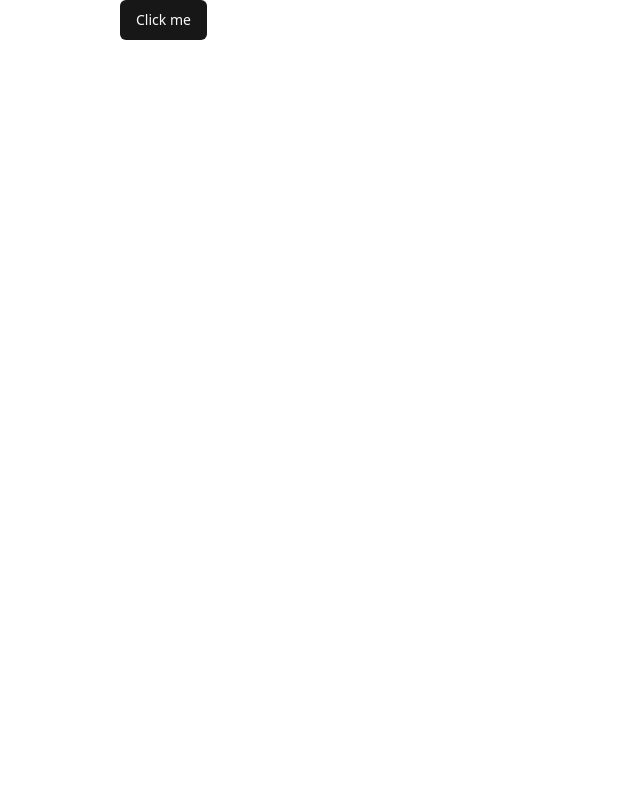
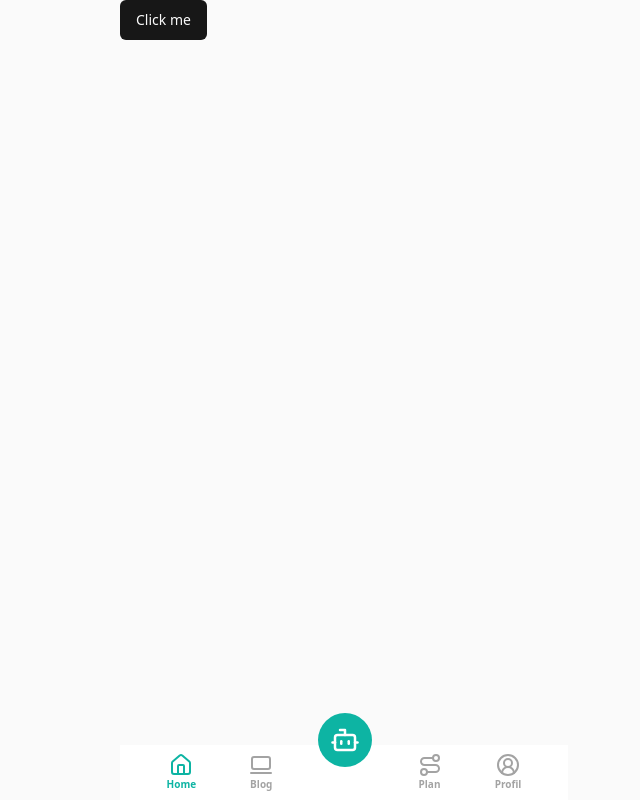
Before and after one commit to LeonardTarigan/sehati, a Next.js app: page / in a window 1280 px wide. Shown: the whole page, without its empty margins (296-936 px from the left). Built offline with nearby package versions, Linux system fonts and the light colour scheme.

Commit message:
feat: bottom nav

```diff
--- a/package.json
+++ b/package.json
@@ -26,6 +26,8 @@
     "eslint": "^8",
     "eslint-config-next": "14.2.16",
     "postcss": "^8",
+    "prettier": "^3.3.3",
+    "prettier-plugin-tailwindcss": "^0.6.8",
     "tailwindcss": "^3.4.1",
     "typescript": "^5"
   }
--- /dev/null
+++ b/src/app/(main)/layout.tsx
@@ -0,0 +1,17 @@
+"use client";
+
+import BottomNav from "@/components/shared/bottom-nav";
+import React from "react";
+
+export default function MainLayout({
+  children,
+}: Readonly<{
+  children: React.ReactNode;
+}>) {
+  return (
+    <div>
+      {children}
+      <BottomNav />
+    </div>
+  );
+}
--- a/src/app/layout.tsx
+++ b/src/app/layout.tsx
@@ -13,7 +13,7 @@ export default function RootLayout({
 }>) {
   return (
     <html lang="id">
-      <body className={`antialiased`}>
+      <body className={`antialiased bg-neutral-50`}>
         <div className="max-w-md mx-auto">{children}</div>
       </body>
     </html>
--- /dev/null
+++ b/src/components/shared/bottom-nav.tsx
@@ -0,0 +1,52 @@
+import {
+  BotIcon,
+  CircleUserRoundIcon,
+  HomeIcon,
+  LaptopMinimalIcon,
+  RouteIcon,
+} from "lucide-react";
+import Link from "next/link";
+import { usePathname } from "next/navigation";
+
+export default function BottomNav() {
+  const pathname = usePathname();
+
+  return (
+    <nav className="fixed bottom-0 mx-auto flex w-full max-w-md justify-around bg-white px-5 py-2 font-semibold">
+      <Link
+        href={"/"}
+        className={`flex flex-col items-center rounded-md px-2 text-[10px] ${pathname === "/" ? "text-primary-500" : "text-neutral-400"}`}
+      >
+        <HomeIcon />
+        <span>Home</span>
+      </Link>
+      <Link
+        href={"/blog"}
+        className={`flex flex-col items-center rounded-md px-2 text-[10px] ${pathname === "/blog" ? "text-primary-500" : "text-neutral-400"}`}
+      >
+        <LaptopMinimalIcon />
+        <span>Blog</span>
+      </Link>
+      <Link
+        href={"/assistanr"}
+        className={`-mt-10 flex h-fit flex-col items-center rounded-full bg-primary-500 p-3 text-[10px] text-white`}
+      >
+        <BotIcon size={30} />
+      </Link>
+      <Link
+        href={"/planner"}
+        className={`flex flex-col items-center rounded-md px-2 text-[10px] ${pathname === "/planner" ? "text-primary-500" : "text-neutral-400"}`}
+      >
+        <RouteIcon />
+        <span>Plan</span>
+      </Link>
+      <Link
+        href={"/profile"}
+        className={`flex flex-col items-center rounded-md px-2 text-[10px] ${pathname === "/profile" ? "text-primary-500" : "text-neutral-400"}`}
+      >
+        <CircleUserRoundIcon />
+        <span>Profil</span>
+      </Link>
+    </nav>
+  );
+}
```
Also changed, not shown: 2 other files (tests, documents, lock files or other folders).
